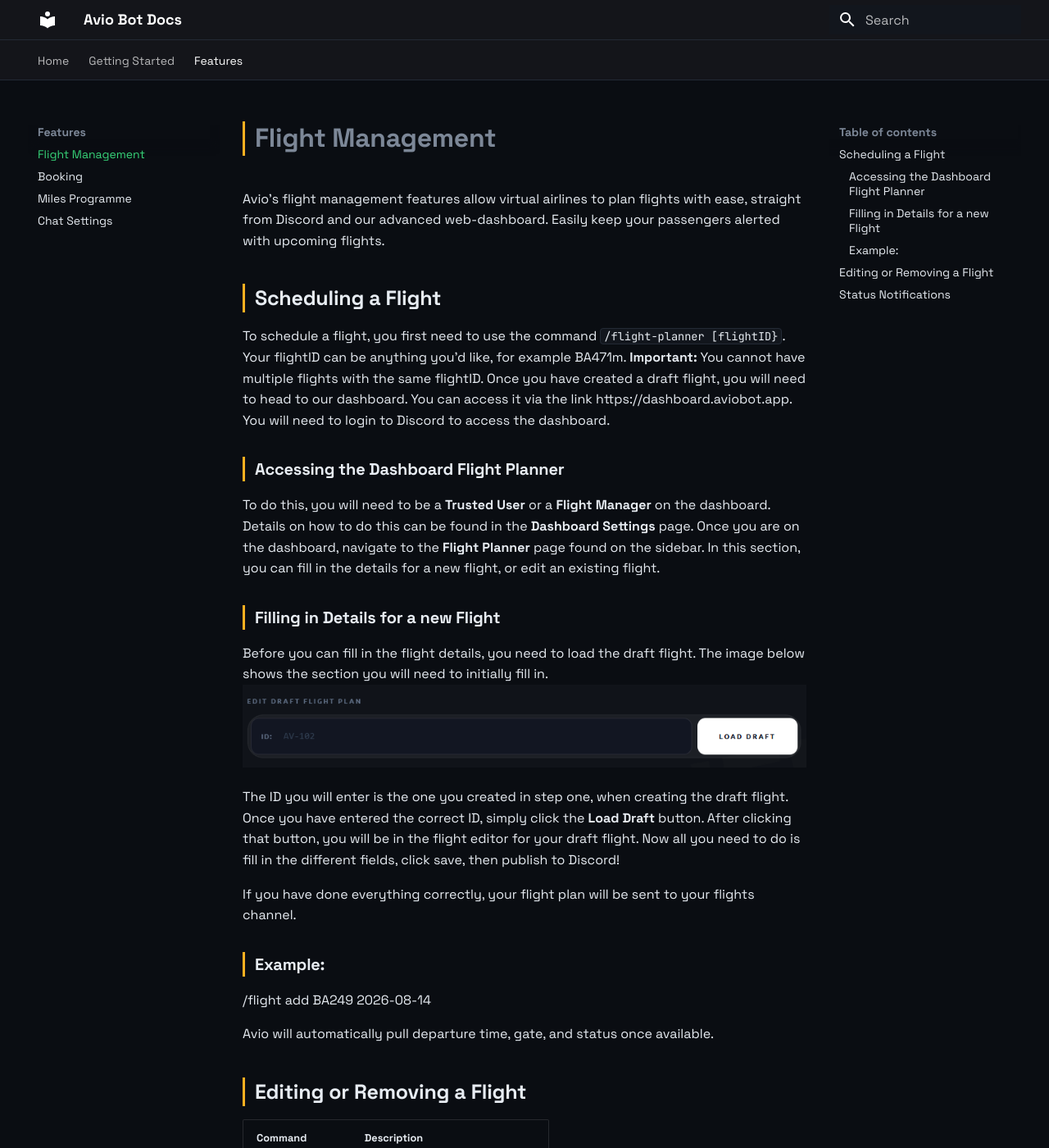
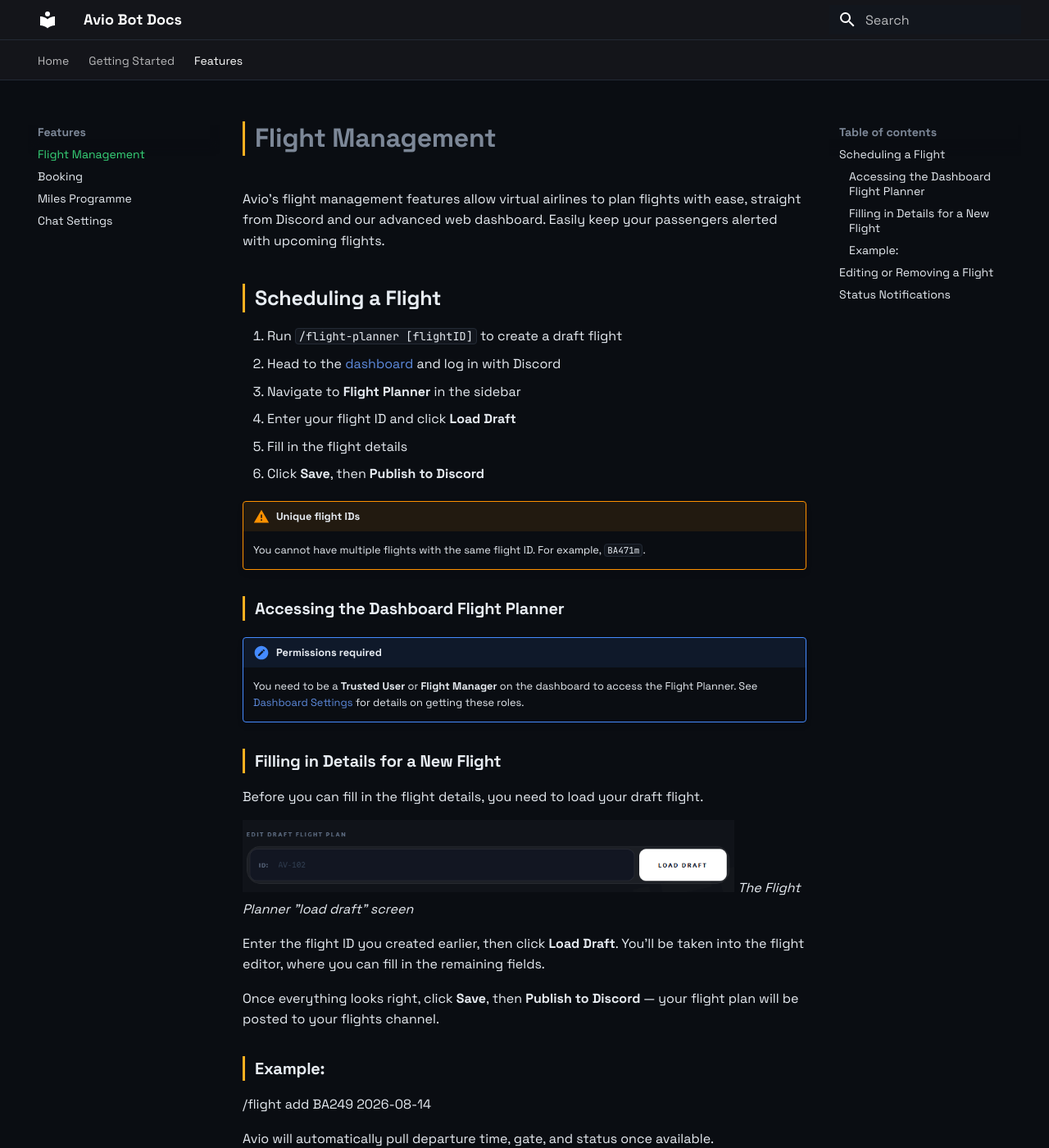
Before and after one commit to fudgemss/avio-wiki, an MkDocs documentation site: the page built from docs/features/flight-management.md, in a window 1280 px wide and 1400 px high. Shown: the whole window at 82% size. Built offline with MkDocs 1.6.1 and Material for MkDocs 9.7.7, drawn with Linux system fonts in a browser that asks for light colours.

Commit message:
Update flight-management.md

```diff
--- a/docs/features/flight-management.md
+++ b/docs/features/flight-management.md
@@ -1,30 +1,40 @@
 # Flight Management
 
-Avio's flight management features allow virtual airlines to plan flights with ease, straight from Discord and our advanced web-dashboard.
-Easily keep your passengers alerted with upcoming flights.
+Avio's flight management features allow virtual airlines to plan flights
+with ease, straight from Discord and our advanced web dashboard. Easily
+keep your passengers alerted with upcoming flights.
 
 ## Scheduling a Flight
 
-To schedule a flight, you first need to use the command `/flight-planner [flightID}`. Your flightID can be anything you'd like, for example BA471m.
-**Important:** You cannot have multiple flights with the same flightID.
-Once you have created a draft flight, you will need to head to our dashboard. You can access it via the link https://dashboard.aviobot.app. You will need to login to Discord to access the dashboard.
+1. Run `/flight-planner [flightID]` to create a draft flight
+2. Head to the [dashboard](https://dashboard.aviobot.app) and log in with Discord
+3. Navigate to **Flight Planner** in the sidebar
+4. Enter your flight ID and click **Load Draft**
+5. Fill in the flight details
+6. Click **Save**, then **Publish to Discord**
+
+!!! warning "Unique flight IDs"
+    You cannot have multiple flights with the same flight ID. For example, `BA471m`.
 
 ### Accessing the Dashboard Flight Planner
-To do this, you will need to be a **Trusted User** or a **Flight Manager** on the dashboard. Details on how to do this can be found in the **Dashboard Settings** page.
-Once you are on the dashboard, navigate to the **Flight Planner** page found on the sidebar.
-In this section, you can fill in the details for a new flight, or edit an existing flight.
 
-### Filling in Details for a new Flight
-Before you can fill in the flight details, you need to load the draft flight.
-The image below shows the section you will need to initially fill in.
-![New Flight](../images/avio-flight-new.png)
+!!! note "Permissions required"
+    You need to be a **Trusted User** or **Flight Manager** on the dashboard
+    to access the Flight Planner. See [Dashboard Settings](../dashboard-settings.md)
+    for details on getting these roles.
 
-The ID you will enter is the one you created in step one, when creating the draft flight.
-Once you have entered the correct ID, simply click the **Load Draft** button.
-After clicking that button, you will be in the flight editor for your draft flight.
-Now all you need to do is fill in the different fields, click save, then publish to Discord!
+### Filling in Details for a New Flight
 
-If you have done everything correctly, your flight plan will be sent to your flights channel.
+Before you can fill in the flight details, you need to load your draft flight.
+
+![New Flight](../images/avio-flight-new.png){ width="600" }
+*The Flight Planner "load draft" screen*
+
+Enter the flight ID you created earlier, then click **Load Draft**. You'll
+be taken into the flight editor, where you can fill in the remaining fields.
+
+Once everything looks right, click **Save**, then **Publish to Discord** —
+your flight plan will be posted to your flights channel.
 
 
 
```
